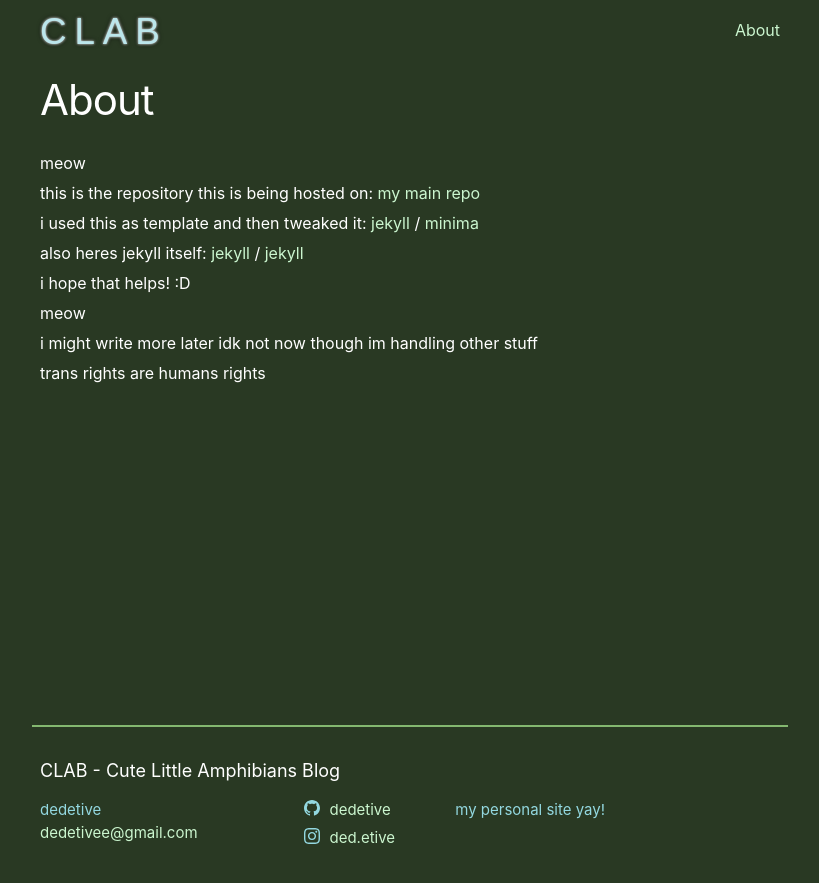
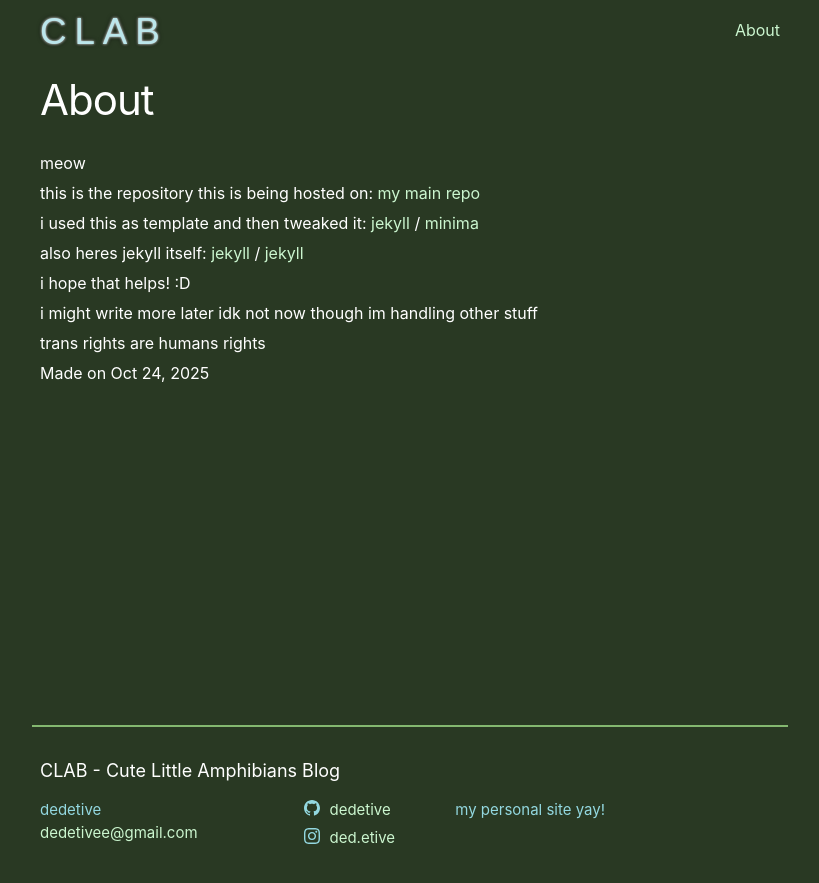
Before and after one commit to dedetive/dedetive.github.io, a Jekyll site: the page built from about.md, in a window 1280 px wide. Shown: the top 883 px of the page, without its empty margins (230-1049 px from the left). Built offline with Jekyll 4.4.1, drawn with Linux system fonts in a browser that asks for light colours.

Commit message:
Update about.md with timestamp and formatting
Added a timestamp and reformatted the content.

```diff
--- a/about.md
+++ b/about.md
@@ -22,8 +22,8 @@
 
 i hope that helps! :D
 
-meow
-
 i might write more later idk not now though im handling other stuff
 
 trans rights are humans rights
+
+Made on Oct 24, 2025
```
